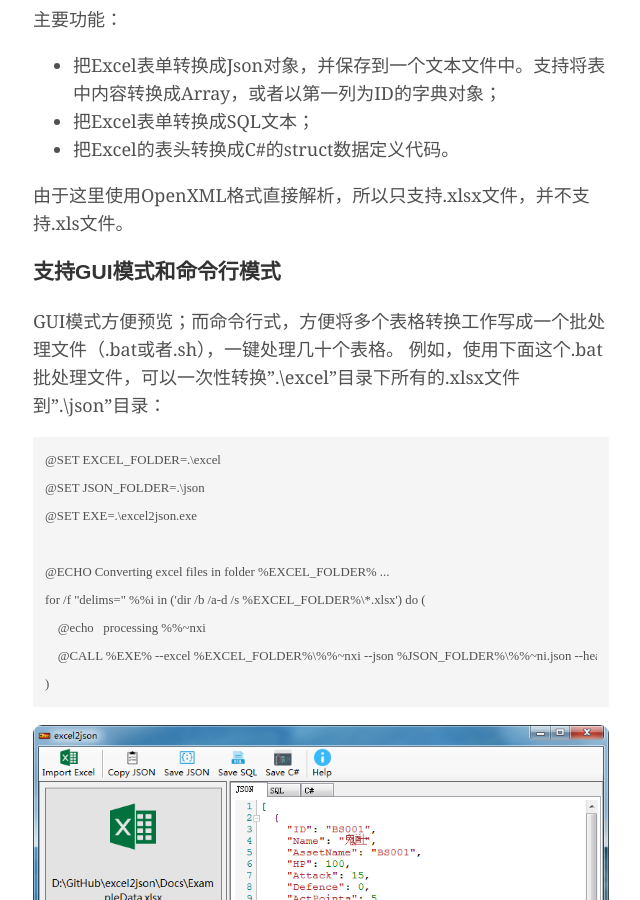
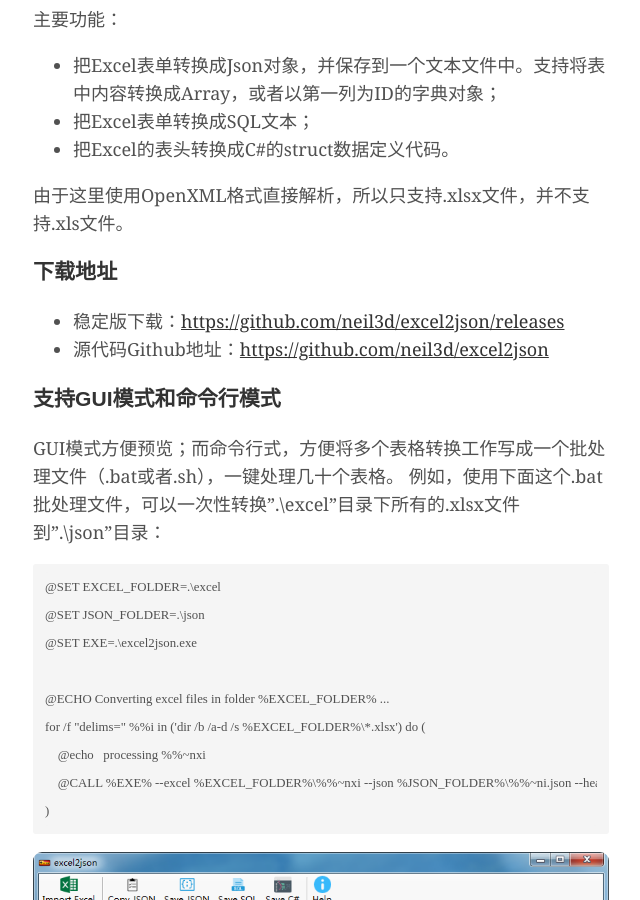
Before and after one commit to neil3d/neil3d.github.io, a Jekyll site: the page built from app/excel2json.md, in a window 1280 px wide and 900 px high, scrolled down 472 px. Shown: the whole window, without its empty margins (319-959 px from the left). Built offline with Jekyll 4.4.1, drawn with Linux system fonts in a browser that asks for light colours; comment, search, counter and statistics services are not loaded.

Commit message:
excel2json links

```diff
--- a/app/excel2json.md
+++ b/app/excel2json.md
@@ -13,6 +13,11 @@
 * 把Excel的表头转换成C#的struct数据定义代码。
 
 由于这里使用OpenXML格式直接解析，所以只支持.xlsx文件，并不支持.xls文件。
+
+### 下载地址
+
+* 稳定版下载：[https://github.com/neil3d/excel2json/releases](https://github.com/neil3d/excel2json/releases)
+* 源代码Github地址：[https://github.com/neil3d/excel2json](https://github.com/neil3d/excel2json)
 
 ### 支持GUI模式和命令行模式
 
```
